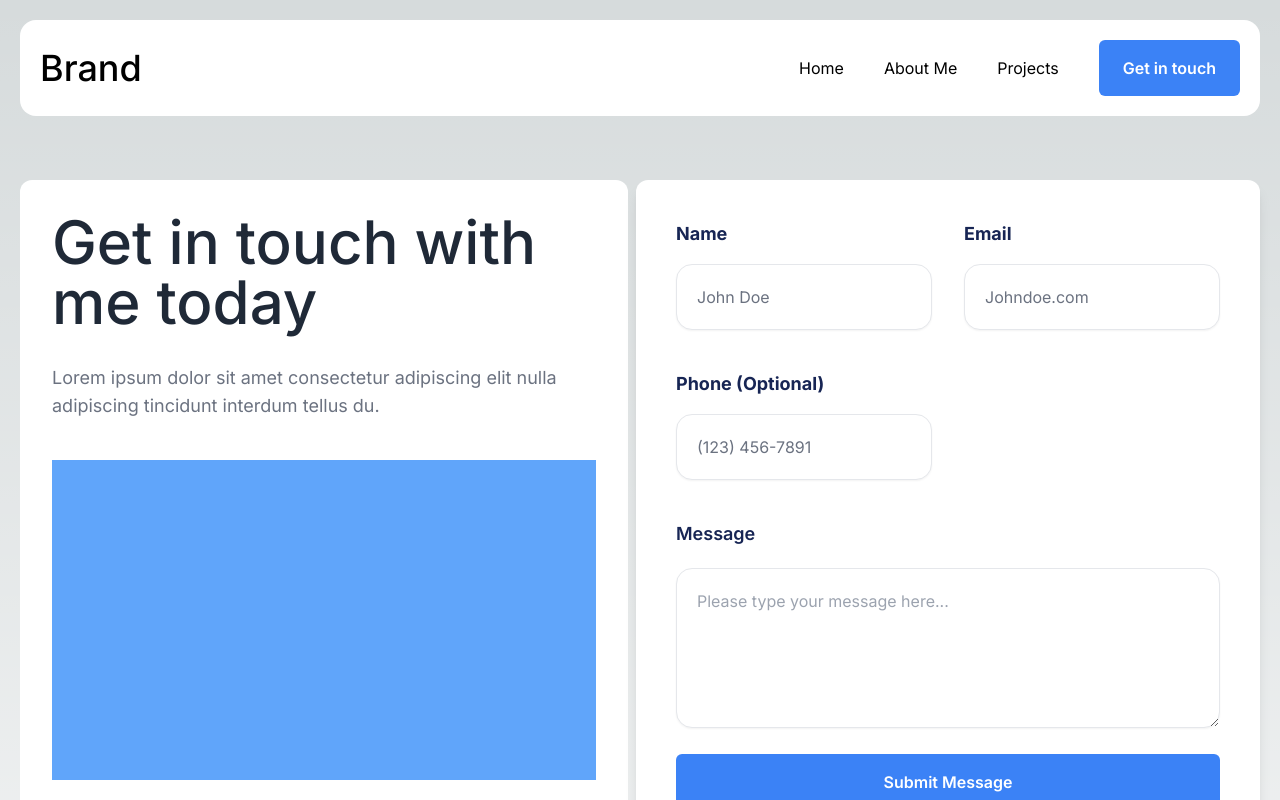
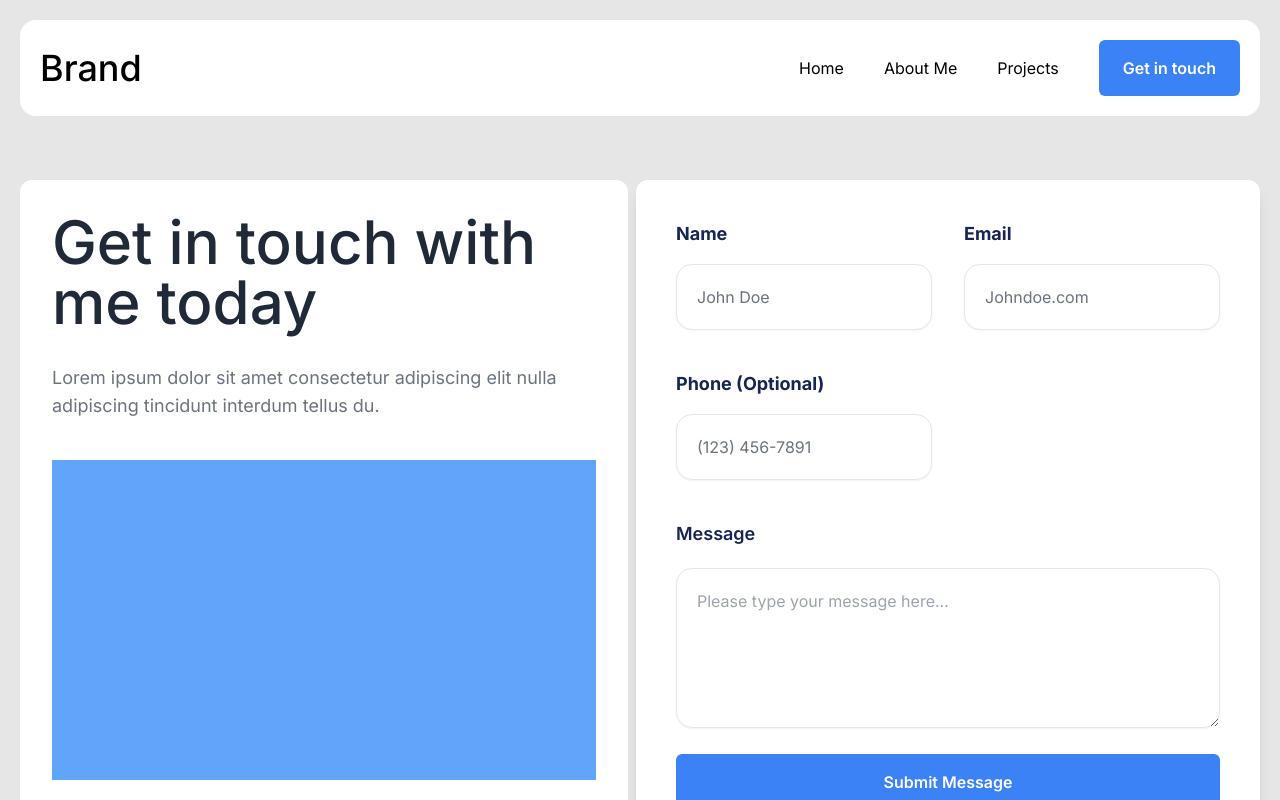
Before and after one commit to FullStackJoshua/portfolio, a Next.js app: page /contact in a window 1280 px wide. Shown: the top 800 px of the page. Built offline with nearby package versions, Linux system fonts and the light colour scheme.

Commit message:
added project to laptop

```diff
--- a/src/app/contact/page.tsx
+++ b/src/app/contact/page.tsx
@@ -1,5 +1,5 @@
 import { InputField, SubmitButton, TextArea } from "@/components/Form";
-import { BodyText, SubTitle, Title } from "@/components/Typography";
+import { BodyText, Title } from "@/components/Typography";
 import Wrapper from "@/components/Wrapper";
 
 export default function Contact() {
--- a/src/app/globals.css
+++ b/src/app/globals.css
@@ -3,16 +3,16 @@
 @tailwind utilities;
 
 :root {
-  --foreground-rgb: 0, 0, 0;
-  --background-start-rgb: 214, 219, 220;
-  --background-end-rgb: 255, 255, 255;
+  --foreground-rgb: 230, 230, 230;
+  --background-start-rgb: 230, 230, 230;
+  --background-end-rgb: 230, 230, 230;
 }
 
 @media (prefers-color-scheme: dark) {
   :root {
-    --foreground-rgb: 255, 255, 255;
-    --background-start-rgb: 0, 0, 0;
-    --background-end-rgb: 0, 0, 0;
+    --foreground-rgb: 230, 230, 230;
+    --background-start-rgb: 230, 230, 230;
+    --background-end-rgb: 230, 230, 230;
   }
 }
 
--- a/src/app/page.tsx
+++ b/src/app/page.tsx
@@ -1,12 +1,11 @@
 "use client";
-
 import { Title, Header } from "@/components/Typography";
 import Wrapper from "@/components/Wrapper";
 import Button from "@/components/Button";
 import React, { useEffect } from "react";
 import TypeWriter from "@/components/TypeWriter";
 import List from "@/components/SkillList";
-import { InputField, SubmitButton, TextArea } from "@/components/Form";
+
 const Home: React.FC = () => {
   useEffect(() => {
     // Import the TypeWriter component dynamically
@@ -23,12 +22,16 @@ const Home: React.FC = () => {
           <div>
             <Title>Hello</Title>
           </div>
-          <div className="flex justify-end items align-bottom">Test </div>
+          <div className="flex  text-black justify-end items align-bottom">
+            Test{" "}
+          </div>
           <div className="pt-10">
-            <span className="italic font-['Noto_Serif']   text-5xl">
+            <span className="italic font-['Noto_Serif'] text-black text-5xl">
               Joshua Lim
             </span>
-            <span className="italic text-2xl tracking-tightest">(noun) </span>
+            <span className="italic text-2xl  text-black  tracking-tightest">
+              (noun){" "}
+            </span>
             <Header className="flex">
               - A Full Stack Developer. Someone that turns coffee into code. A
               person who loves
@@ -43,7 +46,7 @@ const Home: React.FC = () => {
         </section>
 
         <section className="gap-2">
-          <div className="bg-white rounded-xl p-5 mt-2 grid gap-5 grid-rows-2">
+          <div className="bg-white rounded-xl text-black p-5 mt-2 grid gap-5 grid-rows-2">
             <div> Get to know me better!</div>
             <div>
               My name is Joshua. Living in New York City. Currently a senior at
@@ -57,7 +60,7 @@ const Home: React.FC = () => {
           <div className="bg-white rounded-xl p-5 mt-2 "></div>
         </section>
         <section className="grid gap-2 grid-cols-3">
-          <div className="bg-white rounded-xl p-5 mt-2">
+          <div className="bg-white  text-black rounded-xl p-5 mt-2">
             <ul>
               Tech Stack
               <List
@@ -86,7 +89,7 @@ const Home: React.FC = () => {
               />
             </ul>
           </div>
-          <div className="bg-white rounded-xl p-5 mt-2  mr-2">
+          <div className="bg-white  text-black  rounded-xl p-5 mt-2  mr-2">
             <ul>
               Frameworks/Tools
               <List
--- a/src/components/SkillList/index.tsx
+++ b/src/components/SkillList/index.tsx
@@ -8,7 +8,7 @@ interface details {
 export default function List(props: any) {
   return (
     <div>
-      <li className="flex items-center gap-2 ">
+      <li className="flex text-black items-center gap-2 ">
         <Image src={props.imgSrc} width={30} height={30} alt={props.imgAlt} />
         {props.description}
       </li>
--- a/src/widgets/Navbar/index.tsx
+++ b/src/widgets/Navbar/index.tsx
@@ -9,10 +9,10 @@ export default function Navbar() {
     <Wrapper>
       <nav className="flex justify-between bg-white rounded-2xl mt-5 p-5">
         <div className="flex items-center">
-          <h1 className="font-medium text-4xl">Brand</h1>
+          <h1 className="font-medium  text-black text-4xl">Brand</h1>
         </div>
         <div className="flex gap-x-10">
-          <ul className="flex gap-x-10 items-center">
+          <ul className="flex gap-x-10 text-black items-center">
             <NavLink>
               <Link href={"/"}>Home</Link>
             </NavLink>
```
Also changed, not shown: package.json (+5 -4 lines), 1 other file (tests, documents, lock files or other folders).
